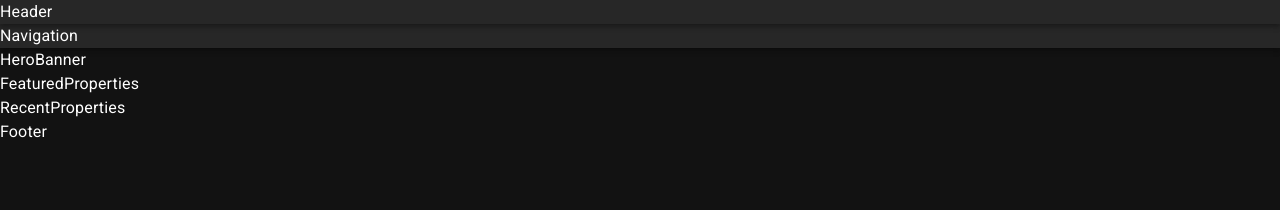
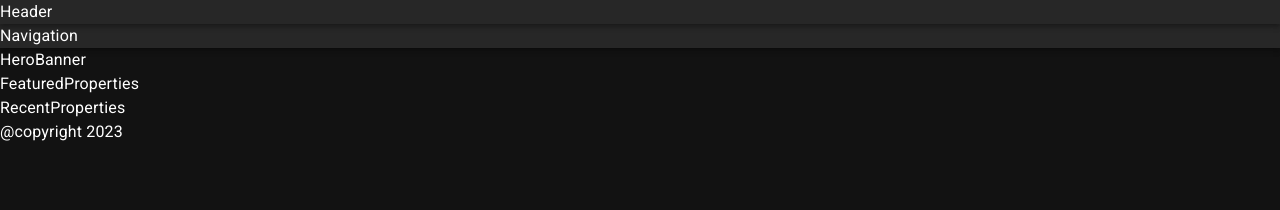
Before and after one commit to arifulbgt4/Marketplace, a Next.js app: page /en in a window 1280 px wide. Shown: the top 210 px of the page. Built offline with nearby package versions, Linux system fonts and the light colour scheme.

Commit message:
fix:applayout

```diff
--- a/src/layouts/AppLayout/index.tsx
+++ b/src/layouts/AppLayout/index.tsx
@@ -4,6 +4,7 @@ import { Grid } from "@mui/material";
 import { AppLayoutProps } from "./Types";
 import Header from "src/widgets/Header";
 import Navigation from "src/widgets/Navigation";
+import Footer from "src/widgets/Footer";
 
 const AppLayout: FC<AppLayoutProps> = ({ children }) => {
   return (
@@ -18,7 +19,7 @@ const AppLayout: FC<AppLayoutProps> = ({ children }) => {
         {children}
       </Grid>
       <Grid item xs={12}>
-        Footer
+        <Footer />
       </Grid>
     </Grid>
   );
```
